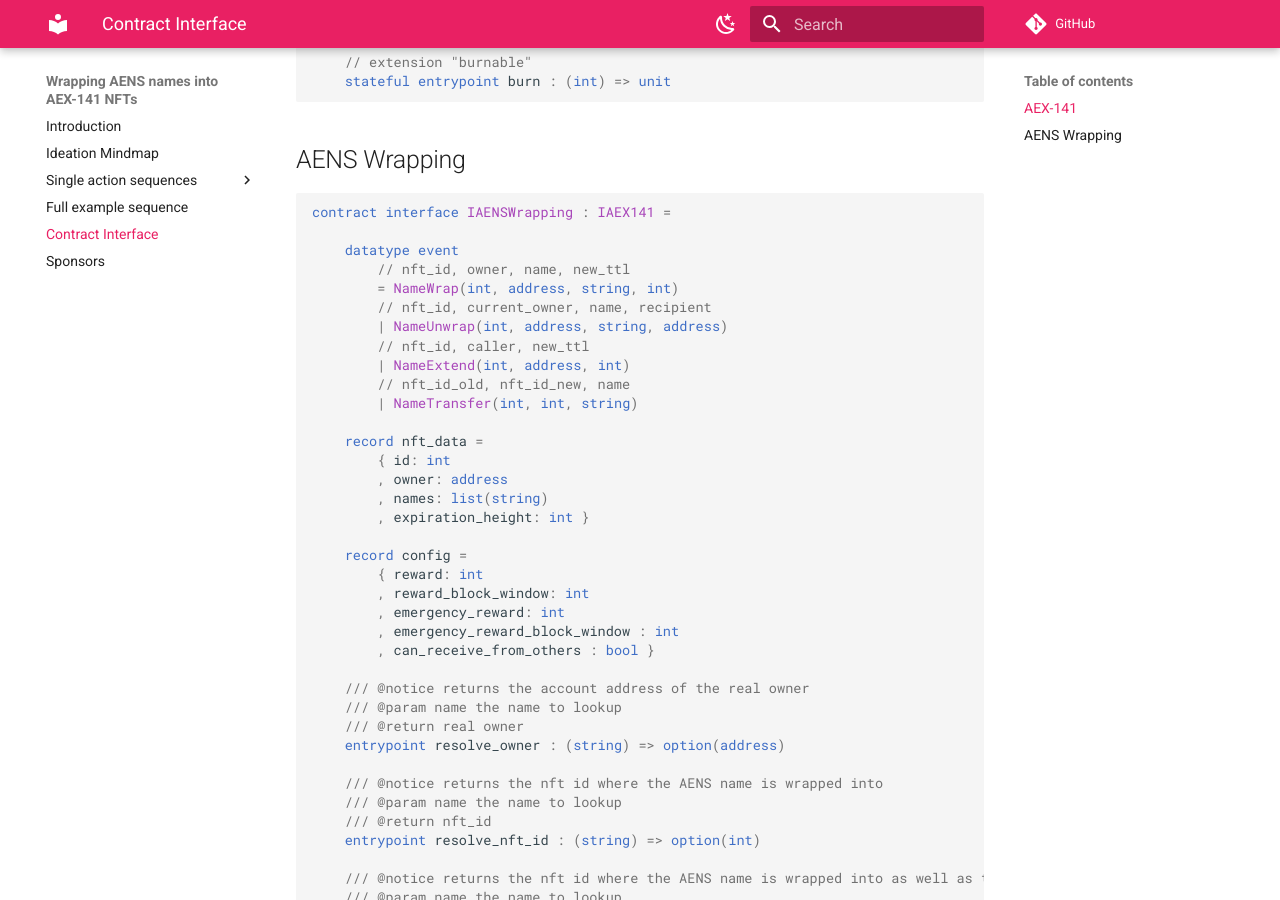
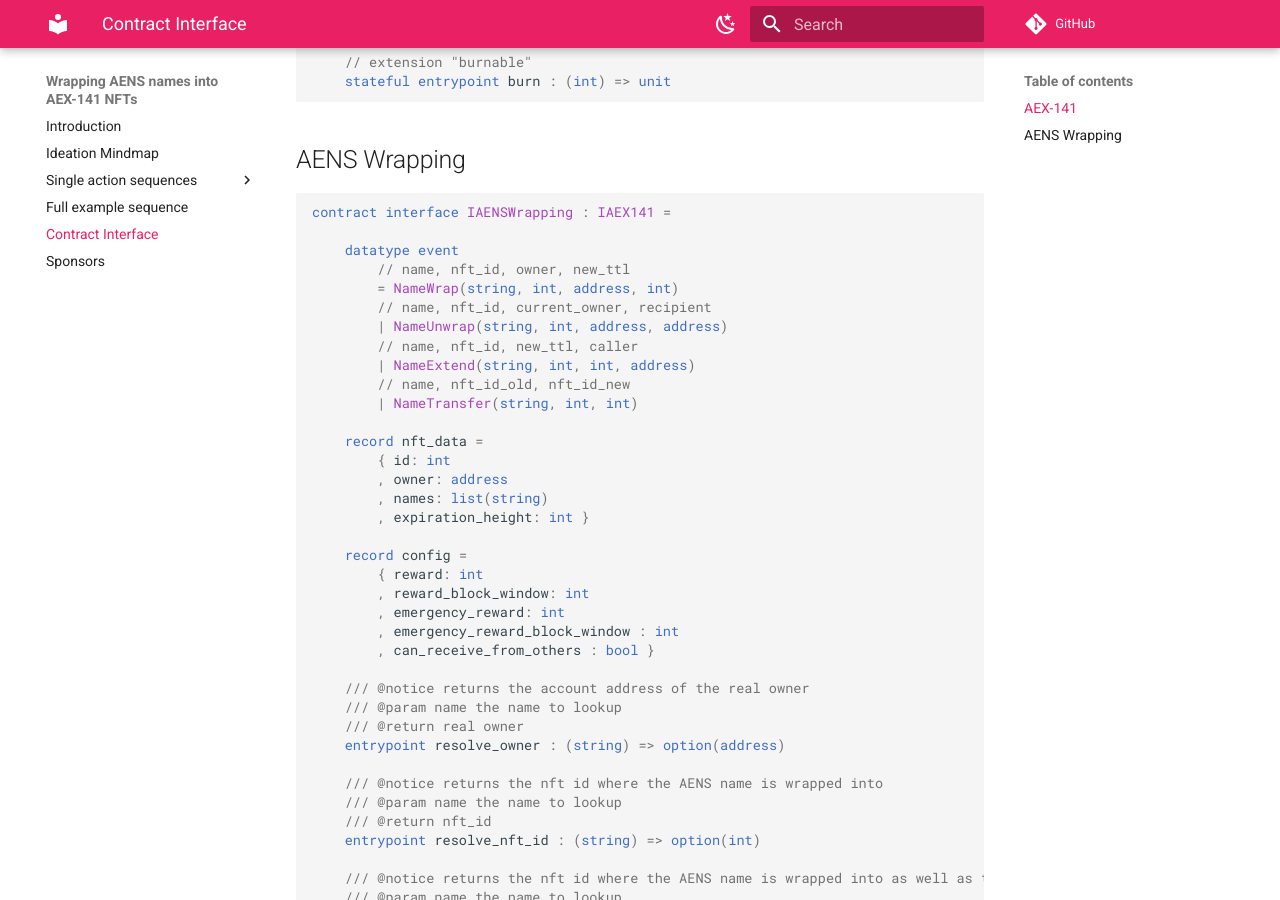
Before and after one commit to marc0olo/aens-nfts, an MkDocs documentation site: the page built from docs/contract-interface.md, in a window 1280 px wide and 900 px high, scrolled down 873 px. Built offline with MkDocs 1.6.1 and Material for MkDocs 9.7.7, drawn with Linux system fonts in a browser that asks for light colours; comment, search, counter and statistics services are not loaded.

Commit message:
extend_all logic & tests, event name refactoring

```diff
--- a/docs/contract-interface.md
+++ b/docs/contract-interface.md
@@ -49,14 +49,14 @@ contract interface IAEX141 =
 contract interface IAENSWrapping : IAEX141 =
 
     datatype event
-        // nft_id, owner, name, new_ttl
-        = NameWrap(int, address, string, int)
-        // nft_id, current_owner, name, recipient
-        | NameUnwrap(int, address, string, address)
-        // nft_id, caller, new_ttl
-        | NameExtend(int, address, int)
-        // nft_id_old, nft_id_new, name
-        | NameTransfer(int, int, string)
+        // name, nft_id, owner, new_ttl
+        = NameWrap(string, int, address, int)
+        // name, nft_id, current_owner, recipient
+        | NameUnwrap(string, int, address, address)
+        // name, nft_id, new_ttl, caller
+        | NameExtend(string, int, int, address)
+        // name, nft_id_old, nft_id_new
+        | NameTransfer(string, int, int)
 
     record nft_data =
         { id: int
```
Also changed, not shown: 3 other files.
